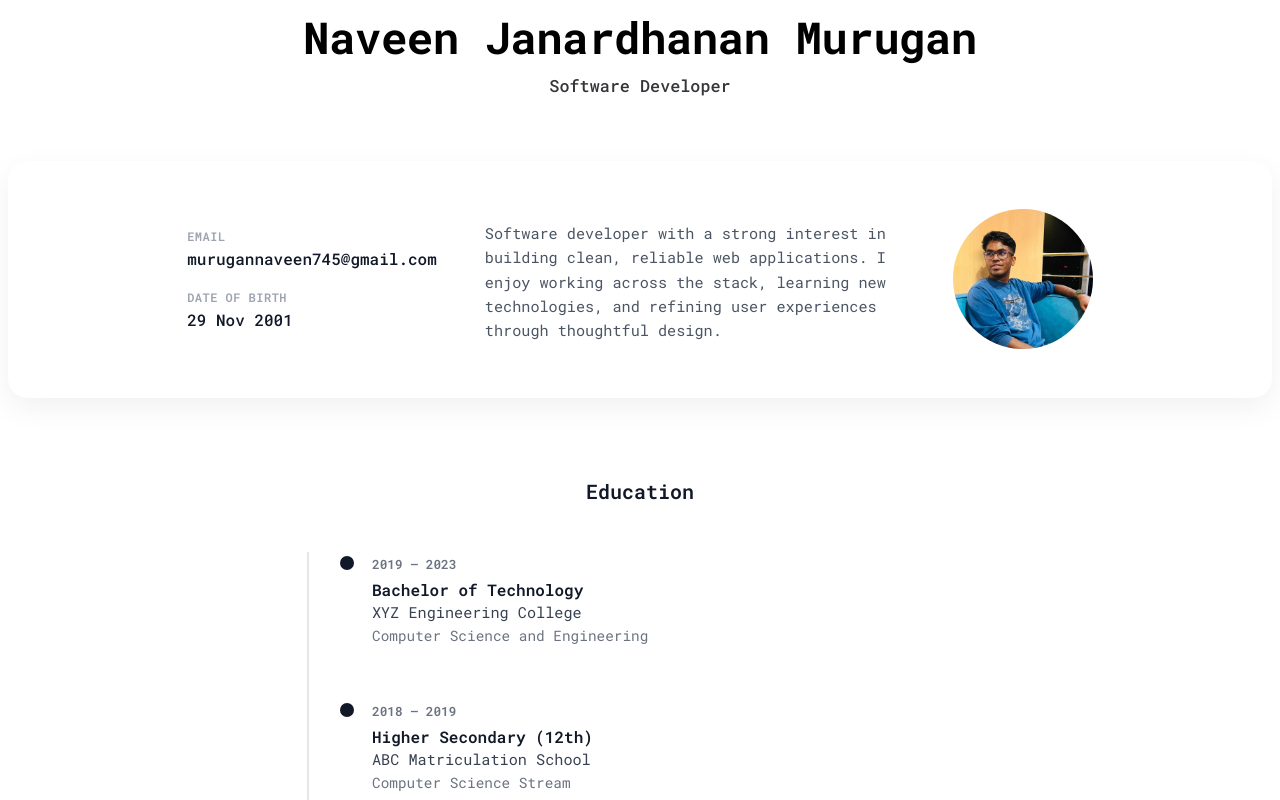
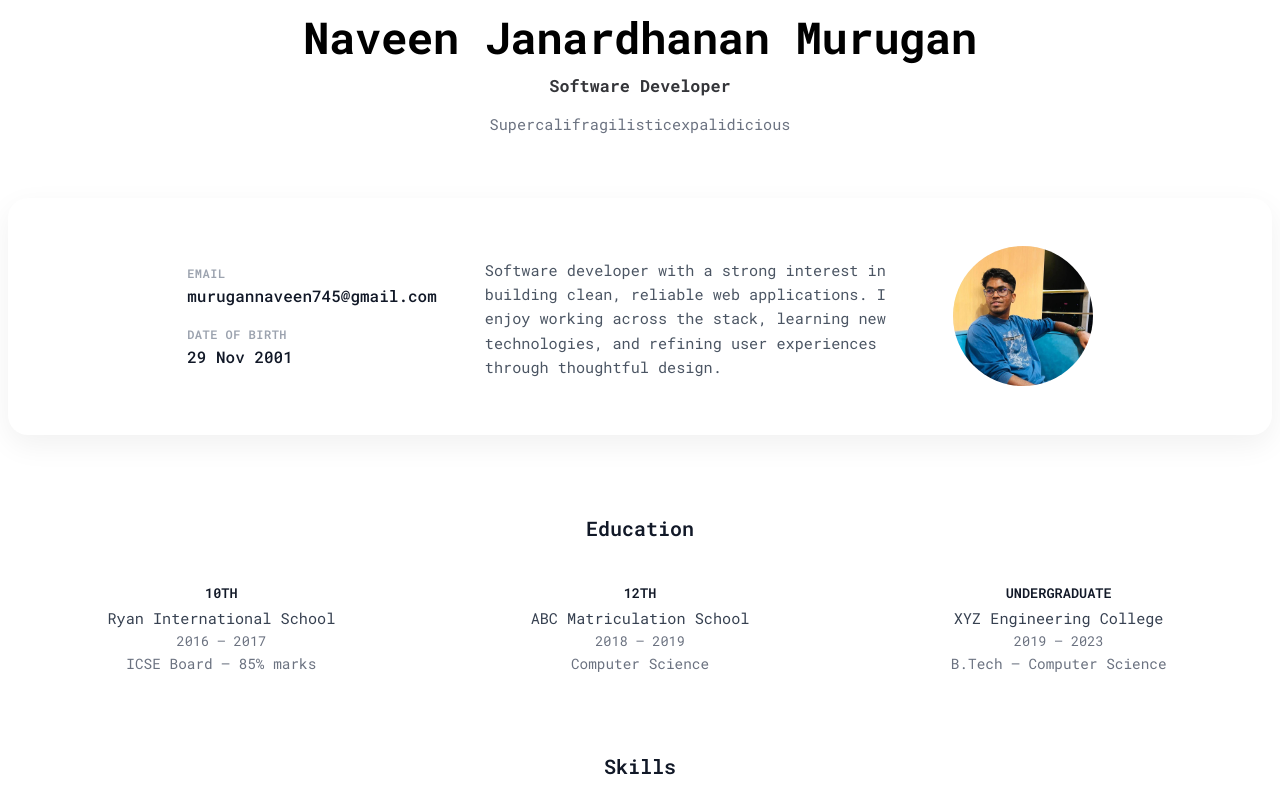
Before and after one commit to Naveen-JM/my-profile, a React (Vite) app: page / in a window 1280 px wide. Shown: the top 800 px of the page. Built offline with nearby package versions, Linux system fonts and the light colour scheme.

Commit message:
new updates

```diff
--- a/src/components/Header.jsx
+++ b/src/components/Header.jsx
@@ -5,6 +5,7 @@ function Header() {
     <header className={styles.header}>
       <h1 className={styles.name}>Naveen Janardhanan Murugan</h1>
       <p className={styles.title}>Software Developer</p>
+      <p className={styles.subtitle}>Supercalifragilisticexpalidicious</p>
     </header>
   );
 }
--- a/src/components/Header.module.css
+++ b/src/components/Header.module.css
@@ -13,6 +13,11 @@
 .title {
   margin-top: 8px;
   font-size:clamp(0.95rem, 3vw, 1.05rem);
-  font-weight: 500;
+  font-weight: 700;
   color: #343539; /* cool gray */
 }
+.subtitle{
+  margin-top: 4px;
+  font-size:clamp(0.85rem, 2.5vw, 0.95rem);
+  color: #6b7280; /* warm gray */
+}
--- a/src/components/education/Education.jsx
+++ b/src/components/education/Education.jsx
@@ -1,47 +1,43 @@
-import styles from "./Education.module.css"
+import styles from "./Education.module.css";
 
 function Education() {
   const education = [
     {
-      year: "2019 – 2023",
-      title: "Bachelor of Technology",
-      place: "XYZ Engineering College",
-      detail: "Computer Science and Engineering"
+      level: "10th",
+      place: "Ryan International School",
+      year: "2016 – 2017",
+      detail: "ICSE Board – 85% marks",
     },
     {
+      level: "12th",
+      place: "ABC Matriculation School",
       year: "2018 – 2019",
-      title: "Higher Secondary (12th)",
-      place: "ABC Matriculation School",
-      detail: "Computer Science Stream"
+      detail: "Computer Science",
     },
     {
-      year: "2016 – 2017",
-      title: "Secondary School (10th)",
-      place: "ABC Matriculation School",
-      detail: "State Board"
-    }
-  ]
+      level: "Undergraduate",
+      place: "XYZ Engineering College",
+      year: "2019 – 2023",
+      detail: "B.Tech – Computer Science",
+    },
+  ];
 
   return (
     <section className={styles.education}>
       <h3 className={styles.heading}>Education</h3>
 
-      <div className={styles.timeline}>
+      <div className={styles.row}>
         {education.map((item, index) => (
-          <div key={index} className={styles.entry}>
-            <span className={styles.dot} />
-
-            <div className={styles.content}>
-              <span className={styles.year}>{item.year}</span>
-              <h4 className={styles.title}>{item.title}</h4>
-              <p className={styles.place}>{item.place}</p>
-              <p className={styles.detail}>{item.detail}</p>
-            </div>
+          <div key={index} className={styles.item}>
+            <span className={styles.level}>{item.level}</span>
+            <p className={styles.place}>{item.place}</p>
+            <p className={styles.year}>{item.year}</p>
+            <p className={styles.detail}>{item.detail}</p>
           </div>
         ))}
       </div>
     </section>
-  )
+  );
 }
 
-export default Education
+export default Education;
--- a/src/components/education/Education.module.css
+++ b/src/components/education/Education.module.css
@@ -7,68 +7,29 @@
   text-align: center;
   font-size: 1.25rem;
   font-weight: 600;
-    margin-bottom: 48px;
+  margin-bottom: 40px;
   color: #111827;
 }
 
-  /* ===== Timeline container ===== */
-  .timeline {
-    position: relative;
-    max-width: 640px;
-    margin: 0 auto;
-    padding-left: 32px;
+/* container */
+.row {
+  display: flex;
+  flex-direction: column;
+  gap: 32px;
 }
 
-  /* vertical spine */
-  .timeline::before {
-    content: "";
-    position: absolute;
-    left: 7px;
-    top: 0;
-    bottom: 0;
-    width: 2px;
-    background-color: #e5e7eb;
+/* item */
+.item {
+  text-align: center;
 }
 
-  /* ===== Entry ===== */
-  .entry {
-    position: relative;
-    display: flex;
-    gap: 24px;
-    padding-bottom: 40px;
-  }
-
-  .entry:last-child {
-    padding-bottom: 0;
-  }
-
-  /* dot */
-  .dot {
-    position: absolute;
-    left: 0;
-    top: 4px;
-    width: 14px;
-    height: 14px;
-    border-radius: 50%;
-    background-color: #111827;
-  }
-
-  /* content */
-  .content {
-    margin-left: 24px;
-  }
-
-  .year {
-    font-size: 0.8rem;
+.level {
+  display: inline-block;
+  font-size: 0.85rem;
   font-weight: 600;
-    color: #6b7280;
-  }
-
-  .title {
-    margin: 6px 0 2px;
-    font-size: 1rem;
-    font-weight: 600;
+  text-transform: uppercase;
   color: #111827;
+  margin-bottom: 6px;
 }
 
 .place {
@@ -77,19 +38,27 @@
   color: #374151;
 }
 
+.year {
+  margin: 4px 0;
+  font-size: 0.85rem;
+  color: #6b7280;
+}
+
 .detail {
-    margin-top: 4px;
+  margin: 0;
   font-size: 0.9rem;
   color: #6b7280;
 }
 
-  /* ===== Tablet & up ===== */
+/* Tablet & up */
 @media (min-width: 768px) {
-    .timeline {
-      padding-left: 40px;
+  .row {
+    flex-direction: row;
+    justify-content: space-between;
+    gap: 24px;
   }
 
-    .content {
-      margin-left: 32px;
+  .item {
+    flex: 1;
   }
 }
```
Lines whose indentation alone changed are shown as unchanged.
